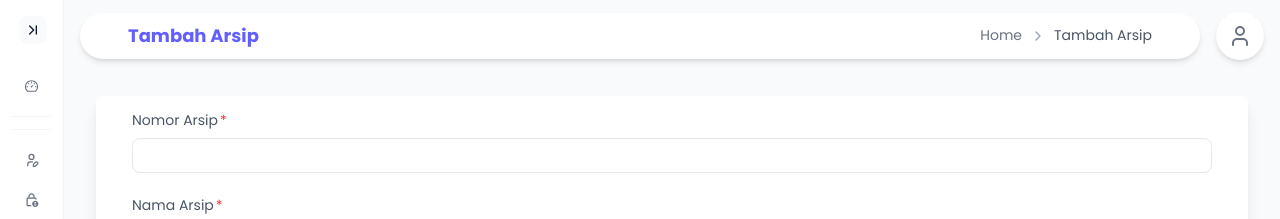
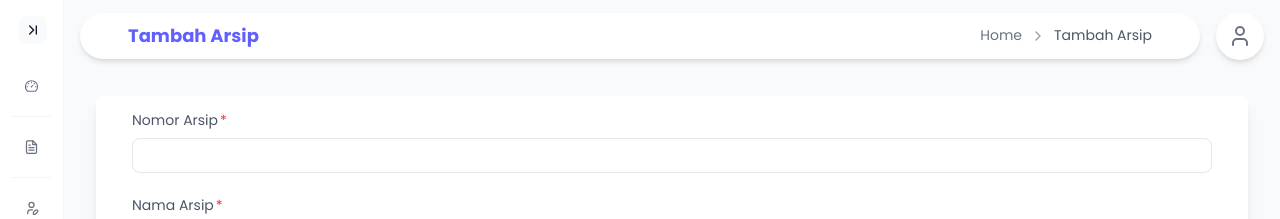
Before and after one commit to 161-Arfin/eduapp-standart, a Next.js app: page /arsip/create in a window 1280 px wide. Shown: the top 219 px of the page. Built offline with nearby package versions, Linux system fonts and the light colour scheme; no server answers.

Commit message:
feat(sidebar): tambah menu laporan dan user management

```diff
--- a/src/views/containers/templates/Sidebar/index.tsx
+++ b/src/views/containers/templates/Sidebar/index.tsx
@@ -217,6 +217,13 @@ const Sidebar = () => {
           ) : null;
         }
       )}
+      <SidebarItemSingleComponent
+        icon={icon["FaRegFileAlt"]}
+        text="Laporan"
+        menuController="arsip_laporan"
+        menuFunction=""
+      />
+
       <hr className="my-3 border-gray-100" />
       <div
         className={`pt-0 pb-2 px-3 text-xs text-gray-400 text-left font-weight-semibold uppercase tracking-widest ${expanded ? "" : "hidden"
@@ -241,7 +248,9 @@ const Sidebar = () => {
             submenu.length > 0 ? (
               data?.user.usertypeId == 5 ||
                 data?.user.usertypeId == 1 ||
-                data?.user.usertypeId == 2 ? (
+                data?.user.usertypeId == 2 ||
+                data?.user.usertypeId == 4 ||
+                data?.user.usertypeId == 3 ? (
                 <SidebarItemCollapseComponent
                   key={index}
                   icon={icon[menuIcon]}
```
